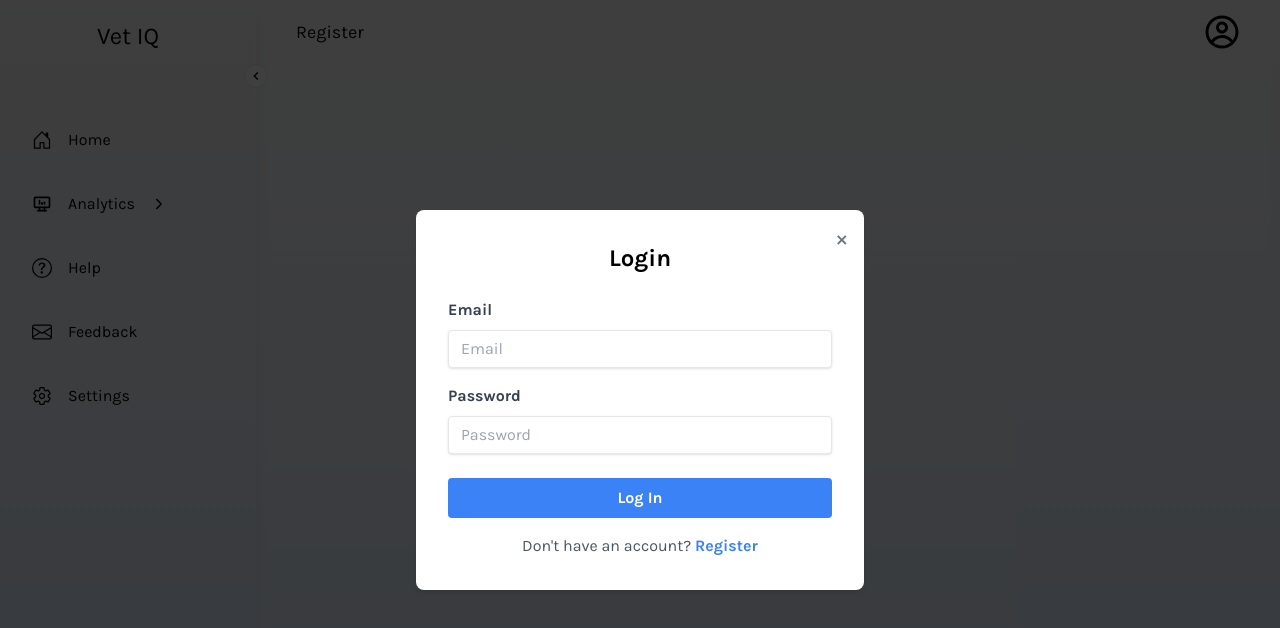
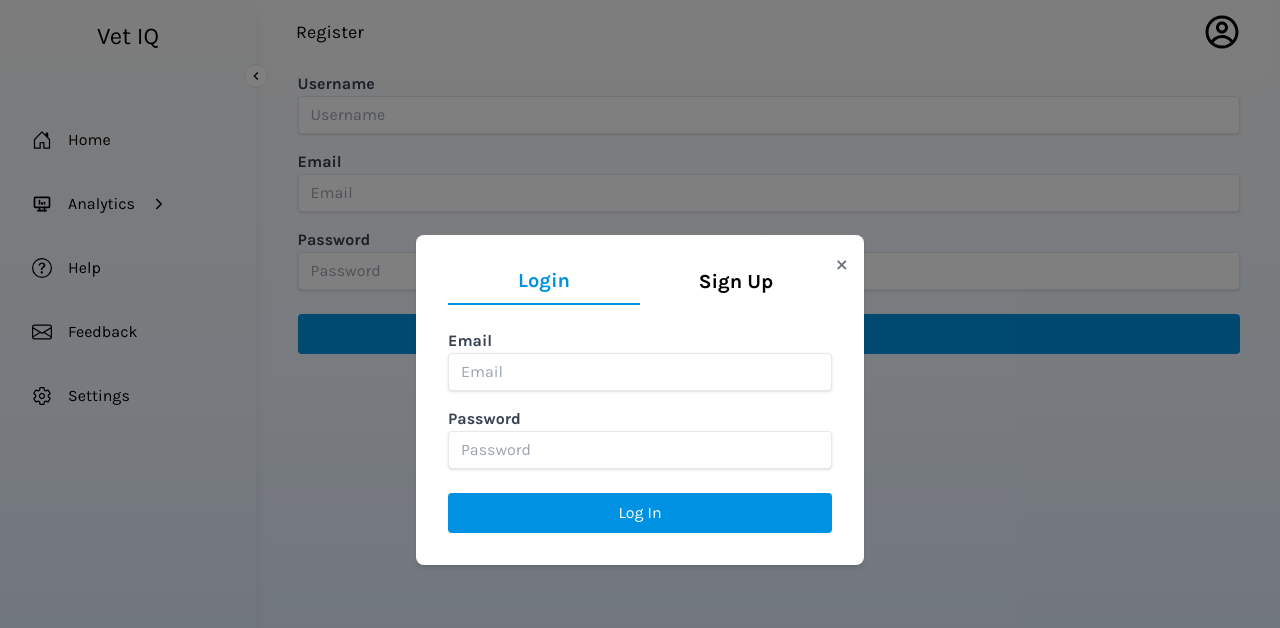
Before and after one commit to shifenghzhang/VetIQ-Web-Application, a Next.js app: page /register in a window 1280 px wide. Both pictures are taken after a click on the icon 1222 px from the left and 32 px from the top of the page. Shown: the top 628 px of the page. Built offline with nearby package versions, Linux system fonts and the light colour scheme.

Commit message:
updated login component and added context to resolve build errors

```diff
--- a/src/app/_components/header.tsx
+++ b/src/app/_components/header.tsx
@@ -4,11 +4,13 @@ import { CgProfile } from "react-icons/cg";
 import { usePathname } from "next/navigation";
 import { useSidebar } from "../_contexts/sidebarContext";
 import LoginCard from '../login/page';
+import { useLoginCard } from "../_contexts/logincardContext";
 
 const Header = () => {
   const pathname = usePathname();
   const [showMenu, setShowMenu] = useState(false);
-  const [showLoginCard, setShowLoginCard] = useState(false);
+  const { showLoginCard, setShowLoginCard } = useLoginCard();
+
 
   const getTitle = () => {
     if (pathname === "/") {
@@ -28,14 +30,8 @@ const Header = () => {
   const toggleMenu = () => {
     setShowMenu(!showMenu);
   };
-
   const handleLoginClick = () => {
     setShowLoginCard(true);
-    setShowMenu(false);
-  };
-
-  const handleLoginClose = () => {
-    setShowLoginCard(false);
   };
 
   return (
@@ -44,7 +40,7 @@ const Header = () => {
       <div className="relative">
         <CgProfile className="text-4xl mr-10 cursor-pointer" onClick={handleLoginClick} />
       </div>
-      {showLoginCard && <LoginCard onClose={handleLoginClose} />}
+      {showLoginCard && <LoginCard />}
     </header>
   );
 };
--- /dev/null
+++ b/src/app/_contexts/logincardContext.tsx
@@ -0,0 +1,27 @@
+"use client"
+import React, { createContext, useState, useContext, ReactNode } from 'react';
+
+interface LoginCardContextProps {
+  showLoginCard: boolean;
+  setShowLoginCard: (show: boolean) => void;
+}
+
+const LoginCardContext = createContext<LoginCardContextProps | undefined>(undefined);
+
+export const LoginCardProvider: React.FC<{ children: ReactNode }> = ({ children }) => {
+  const [showLoginCard, setShowLoginCard] = useState(false);
+
+  return (
+    <LoginCardContext.Provider value={{ showLoginCard, setShowLoginCard }}>
+      {children}
+    </LoginCardContext.Provider>
+  );
+};
+
+export const useLoginCard = () => {
+  const context = useContext(LoginCardContext);
+  if (!context) {
+    throw new Error('useLoginCard must be used within a LoginCardProvider');
+  }
+  return context;
+};
--- a/src/app/layout.tsx
+++ b/src/app/layout.tsx
@@ -8,7 +8,7 @@ import Header from "./_components/header";
 import PageWrapper from "./_components/pagewrapper";
 
 import { SidebarProvider } from "./_contexts/sidebarContext";
-
+import { LoginCardProvider } from "./_contexts/logincardContext";
 const karla = Karla({
   subsets: ["latin"],
   variable: "--font-sans",
@@ -28,6 +28,8 @@ export default function RootLayout({
   //const [isCollapsed, setIsCollapsed] = useState<boolean>(false);
   return (
     <SidebarProvider>
+      <LoginCardProvider>
+
         <html lang="en">
 
           <body className={`font-sans ${karla.variable}`}>
@@ -46,7 +48,7 @@ export default function RootLayout({
             {/* <TRPCReactProvider>{children}</TRPCReactProvider> */}
           </body>
         </html>
-
+      </LoginCardProvider>
     </SidebarProvider>
 
 
--- a/src/app/login/page.tsx
+++ b/src/app/login/page.tsx
@@ -1,25 +1,23 @@
 'use client';
 import React, { FormEvent, useState } from 'react';
 import RegisterCard from '../register/page';
+import { useLoginCard } from '../_contexts/logincardContext';
 
-interface LoginCardProps {
-  onClose: () => void;
-}
-
-const LoginCard: React.FC<LoginCardProps> = ({ onClose }) => {
-  const [showRegisterCard, setShowRegisterCard] = useState(false);
+const LoginCard: React.FC = () => {
+  const { setShowLoginCard } = useLoginCard();
+  const [isLogin, setIsLogin] = useState(true);
 
   const handleSubmit = (e: FormEvent<HTMLFormElement>) => {
     e.preventDefault();
     // Perform login logic here
   };
 
-  const handleRegisterClick = () => {
-    setShowRegisterCard(true);
+  const handleToggle = () => {
+    setIsLogin(!isLogin);
   };
 
-  const handleRegisterClose = () => {
-    setShowRegisterCard(false);
+  const handleClose = () => {
+    setShowLoginCard(false);
   };
 
   return (
@@ -27,14 +25,29 @@ const LoginCard: React.FC<LoginCardProps> = ({ onClose }) => {
       <div className="bg-white shadow-md rounded-lg p-8 max-w-md w-full relative">
         <button
           className="absolute top-2 right-2 text-gray-500 hover:text-gray-700 text-2xl px-2 py-1 focus:outline-none"
-          onClick={onClose}
+          onClick={handleClose}
         >
           &times;
         </button>
-        <h2 className="text-2xl font-bold mb-6 text-center">Login</h2>
+        <div className="flex mb-6">
+          <button
+            onClick={handleToggle}
+            className={`font-bold flex-1 text-xl pb-2 ${isLogin ? 'text-[rgb(0,146,226)] border-b-2 border-[rgb(0,146,226)]' : 'text-black'}`}
+          >
+            Login
+          </button>
+          <button
+            onClick={handleToggle}
+            className={`font-bold flex-1 text-xl pb-2 ${!isLogin ? 'text-[rgb(0,146,226)] border-b-2 border-[rgb(0,146,226)]' : 'text-black'}`}
+          >
+            Sign Up
+          </button>
+        </div>
+
+        {isLogin ? (
           <form onSubmit={handleSubmit}>
             <div className="mb-4">
-            <label className="block text-gray-700 font-bold mb-2" htmlFor="email">
+              <label className="block text-gray-700 font-bold" htmlFor="email">
                 Email
               </label>
               <input
@@ -46,7 +59,7 @@ const LoginCard: React.FC<LoginCardProps> = ({ onClose }) => {
               />
             </div>
             <div className="mb-6">
-            <label className="block text-gray-700 font-bold mb-2" htmlFor="password">
+              <label className="block text-gray-700 font-bold" htmlFor="password">
                 Password
               </label>
               <input
@@ -59,26 +72,17 @@ const LoginCard: React.FC<LoginCardProps> = ({ onClose }) => {
             </div>
             <div className="mt-4 text-center">
               <button
-              className="w-full bg-blue-500 hover:bg-blue-700 text-white font-bold py-2 px-4 rounded focus:outline-none focus:shadow-outline"
+                className="w-full bg-[rgb(0,146,226)] hover:bg-blue-600 text-white py-2 px-4 rounded focus:outline-none focus:shadow-outline"
                 type="submit"
               >
                 Log In
               </button>
             </div>
           </form>
-        <div className="mt-4 text-center">
-          <span className="text-gray-600">Don&apos;t have an account? </span>
-          <button
-            className="text-blue-500 hover:text-blue-700 font-bold focus:outline-none"
-            onClick={handleRegisterClick}
-          >
-            Register
-          </button>
+        ) : (
+          <RegisterCard />
+        )}
       </div>
-      </div>
-      {showRegisterCard && (
-      <RegisterCard onClose={handleRegisterClose} />
-    )}
     </div>
   );
 };
--- a/src/app/register/page.tsx
+++ b/src/app/register/page.tsx
@@ -1,41 +1,30 @@
 'use client';
 import React, { FormEvent } from 'react';
 
-interface RegisterCardProps {
-  onClose: () => void;
-}
 
-const RegisterCard: React.FC<RegisterCardProps> = ({ onClose }) => {
+
+const RegisterCard = () => {
   const handleSubmit = (e: FormEvent<HTMLFormElement>) => {
     e.preventDefault();
     // Perform registration logic here
   };
 
   return (
-    <div className="fixed inset-0 flex items-center justify-center z-50 bg-black bg-opacity-50">
-      <div className="bg-white shadow-md rounded-lg p-8 max-w-md w-full relative">
-        <button
-          className="absolute top-2 right-2 text-gray-500 hover:text-gray-700 text-2xl px-2 py-1 focus:outline-none"
-          onClick={onClose}
-        >
-          &times;
-        </button>
-        <h2 className="text-2xl font-bold mb-6 text-center">Register</h2>
     <form onSubmit={handleSubmit}>
       <div className="mb-4">
-            <label className="block text-gray-700 font-bold mb-2" htmlFor="username">
+        <label className="block text-gray-700 font-bold" htmlFor="Username">
           Username
         </label>
         <input
           className="shadow appearance-none border rounded w-full py-2 px-3 text-gray-700 leading-tight focus:outline-none focus:shadow-outline"
-              id="username"
-              type="text"
+          id="Username"
+          type="Username"
           placeholder="Username"
           required
         />
       </div>
       <div className="mb-4">
-            <label className="block text-gray-700 font-bold mb-2" htmlFor="email">
+        <label className="block text-gray-700 font-bold" htmlFor="email">
           Email
         </label>
         <input
@@ -46,17 +35,26 @@ const RegisterCard: React.FC<RegisterCardProps> = ({ onClose }) => {
           required
         />
       </div>
-          <div className="mt-4 text-center">
+      <div className="mb-6">
+        <label className="block text-gray-700 font-bold" htmlFor="password">
+          Password
+        </label>
+        <input
+          className="shadow appearance-none border rounded w-full py-2 px-3 text-gray-700 leading-tight focus:outline-none focus:shadow-outline"
+          id="password"
+          type="password"
+          placeholder="Password"
+          required
+        />
+      </div>
       <button
-              className="w-full bg-blue-500 hover:bg-blue-700 text-white font-bold py-2 px-4 rounded focus:outline-none focus:shadow-outline"
+          className="w-full bg-[rgb(0,146,226)] hover:bg-blue-600 text-white py-2 px-4 rounded focus:outline-none focus:shadow-outline"
           type="submit"
         >
           Register
       </button>
-          </div>
     </form>
-      </div>
-    </div>
+
   );
 };
 
```
Lines whose indentation alone changed are shown as unchanged.
